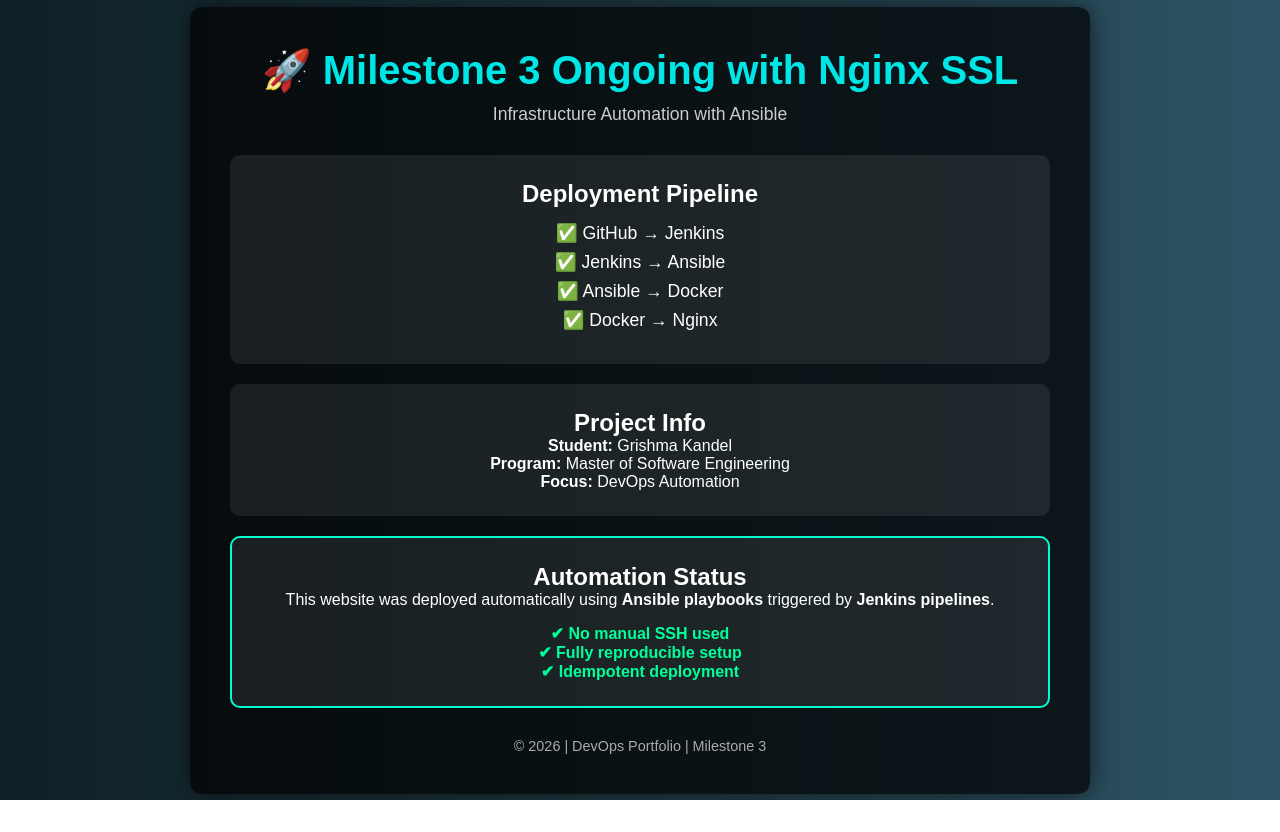
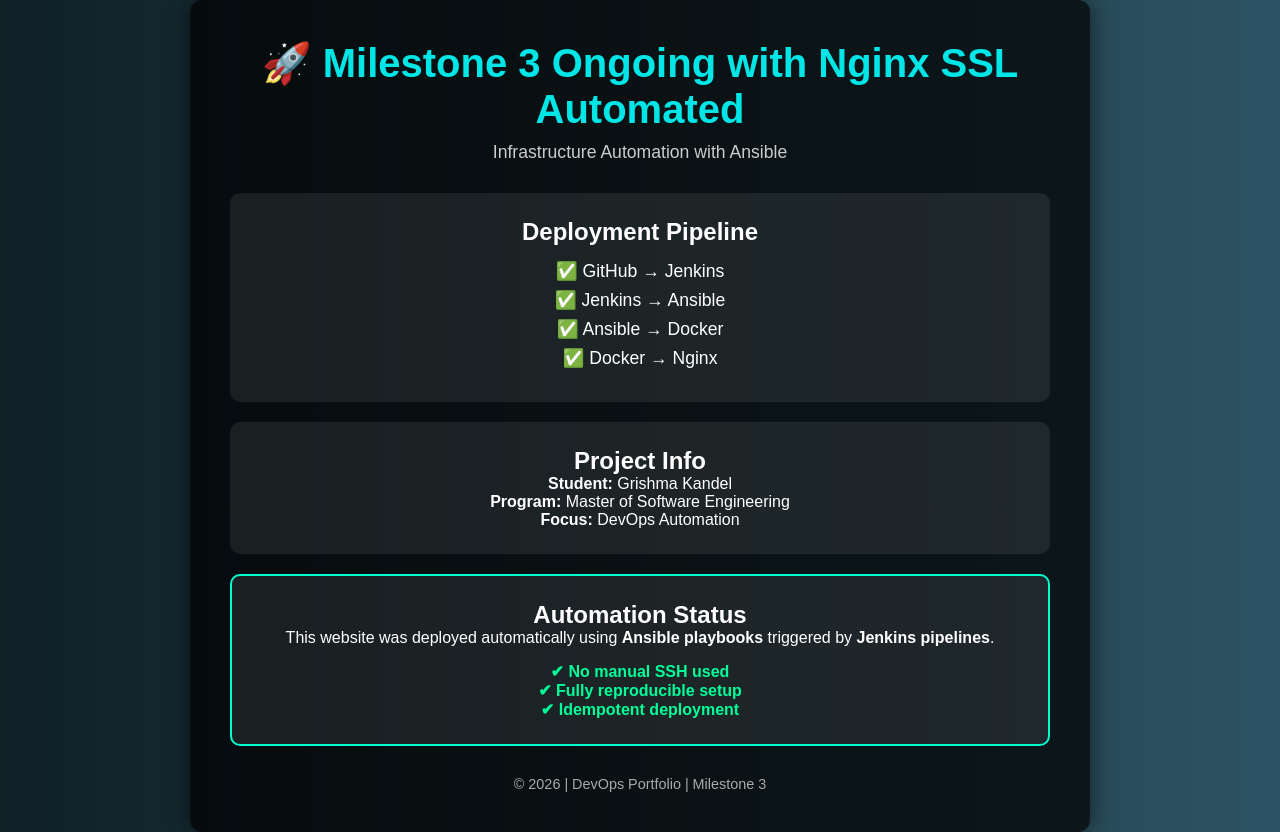
Before and after one commit to grishma2477/mile_3, a plain HTML site: page index.html in a window 1280 px wide. Before the commit the page ends 800 px from the top, so only its background shows below. Drawn offline with Linux system fonts and the light colour scheme.

```diff
--- a/index.html
+++ b/index.html
@@ -12,7 +12,7 @@
 
     <div class="container">
 
-        <h1>🚀 Milestone 3 Ongoing with Nginx SSL</h1>
+        <h1>🚀 Milestone 3 Ongoing with Nginx SSL Automated</h1>
 
         <p class="subtitle">
             Infrastructure Automation with Ansible
```
